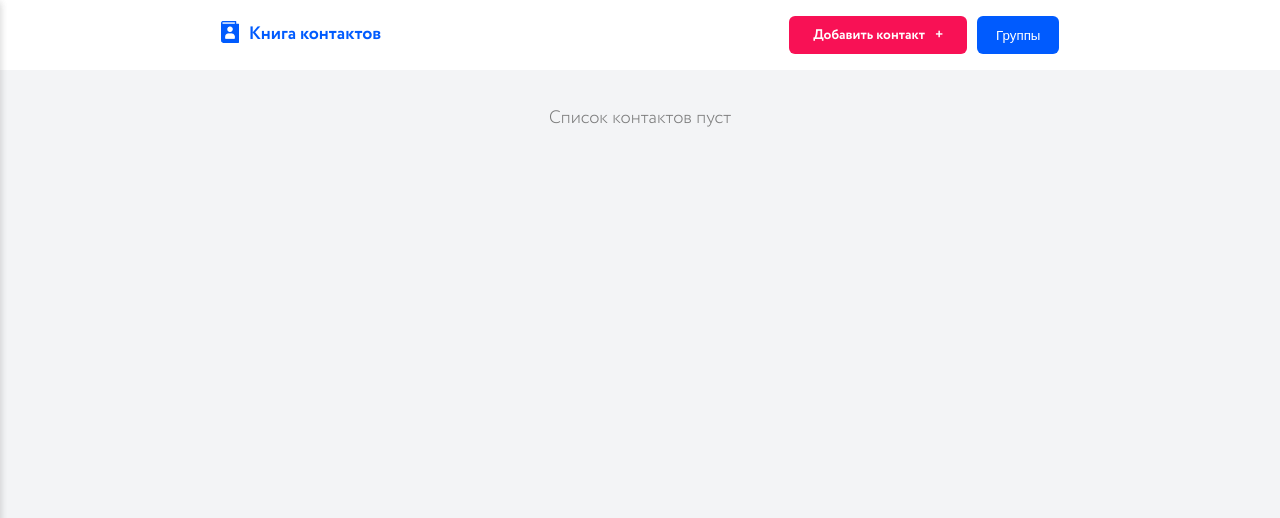
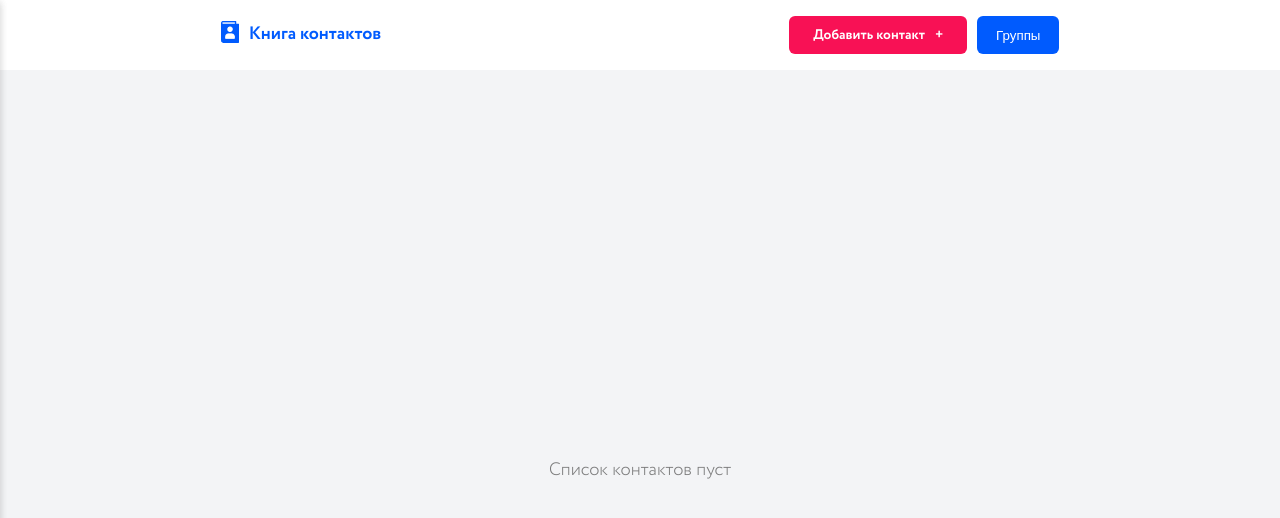
Before and after one commit to Vitali-lab/contacts-todo, a website built with Vite: page index.html in a window 1280 px wide. Built offline with nearby package versions, Linux system fonts and the light colour scheme.

Commit message:
fix styles

```diff
--- a/src/components/contacts.ts
+++ b/src/components/contacts.ts
@@ -9,7 +9,7 @@ function renderContacts(contacts: Contact[], groups: Group[]): string {
             <div class="main__container">
               ${
                 contacts.length === 0
-                  ? "<p>Список контактов пуст</p>"
+                  ? "<div class='empty-list'><p>Список контактов пуст</p></div>"
                   : groups
                       .map(
                         (groups) => `
--- a/src/styles/blocks/contacts.scss
+++ b/src/styles/blocks/contacts.scss
@@ -17,6 +17,13 @@
     justify-content: start;
     align-items: center;
     margin-top: 70px;
+    .empty-list {
+      width: 100%;
+      height: 100vh;
+      display: flex;
+      justify-content: center;
+      align-items: center;
+    }
 
     .group-list {
       width: 100%;
```
